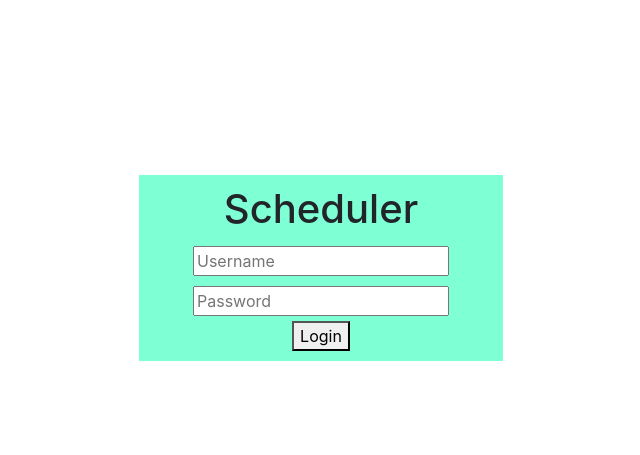
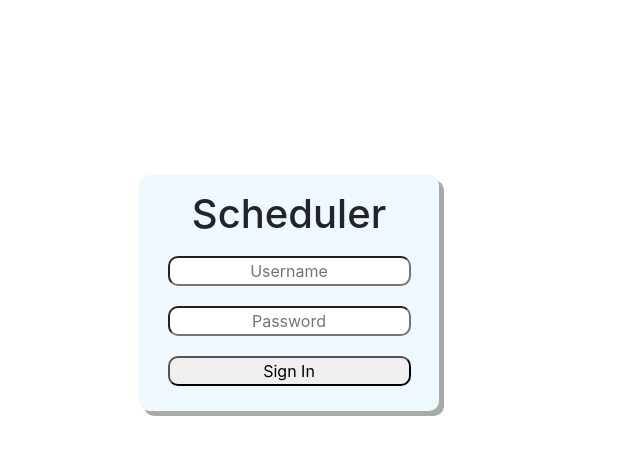
Before and after one commit to ChristopherKevinHamdajani/INFO263_project, a PHP site: page /login.html in a window 1280 px wide. Shown: the top 455 px of the page, without its empty margins (319-959 px from the left). Run offline with PHP 8.4, Linux system fonts and the light colour scheme.

Commit message:
make some editting with the css

```diff
--- a/login.html
+++ b/login.html
@@ -16,9 +16,12 @@
                 <div class = "loginbox">
                     <h1 align="center">Scheduler</h1>
                     <form action = "login.php">
-                        <input type = "text" name = "username" placeholder="Username" required><br>
-                        <input type = "password" name = "password" placeholder="Password" required><br>
-                        <button type="submit">Login</button>
+                        <div id="form">
+                            <input type = "text" name = "username" placeholder="Username" required>
+                            <input type = "password" name = "password" placeholder="Password" required>
+                            <input type="submit" value="Sign In">
+                        </div>
+
                     </form>
 
 
--- a/style1.css
+++ b/style1.css
@@ -16,13 +16,19 @@
 /*.loginbox button{*/
 /*    align-items: center;*/
 /*    width: 250px;*/
+
+
 .loginbox{
-    background: aquamarine;
+    background: aliceblue;
     padding: 10px 5px 10px 5px;
+    border-radius: 10px;
+    box-shadow: 5px 5px darkgray;
+    padding: 15px;
+    width: 300px;
 }
 
 .loginbox input{
-    margin: 5px 5px 5px 5px;
+    margin: 10px 10px 10px 10px;
 }
 
 .box{
@@ -31,6 +37,14 @@
     margin: auto;
 }
 
+
+
+input {
+    border-radius: 10px;
+    width: 90%;
+    text-align: center;
+}
+
 .row{
     margin: 175px;
     /*margin-bottom: auto;*/
```
